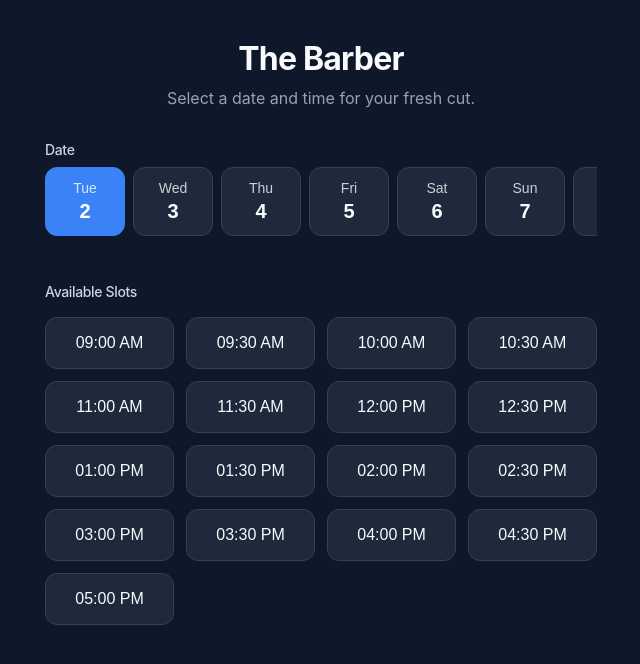
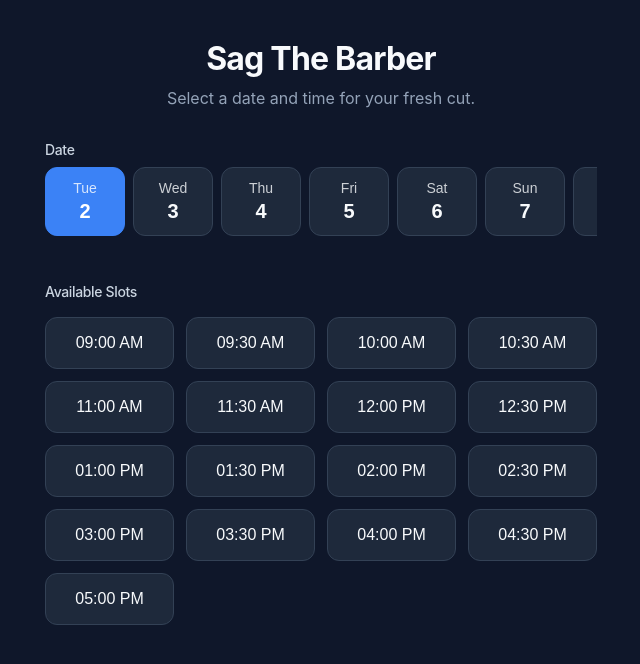
Before and after one commit to andrewkannan/thebarber, a Next.js app: page / in a window 1280 px wide. Shown: the top 664 px of the page, without its empty margins (319-959 px from the left). Built offline with nearby package versions, Linux system fonts and the light colour scheme; no server answers; the database is empty.

Commit message:
Rename to Sag The Barber

```diff
--- a/src/app/layout.js
+++ b/src/app/layout.js
@@ -1,7 +1,7 @@
 import './globals.css'
 
 export const metadata = {
-  title: 'The Barber',
+  title: 'Sag The Barber',
   description: 'Sleek & Fast Barber Booking System',
 }
 
--- a/src/app/page.js
+++ b/src/app/page.js
@@ -94,7 +94,7 @@ export default function Home() {
   return (
     <main className="container mt-4 mb-8">
       <div className="text-center mb-8">
-        <h1>The Barber</h1>
+        <h1>Sag The Barber</h1>
         <p style={{ color: '#94a3b8' }}>Select a date and time for your fresh cut.</p>
       </div>
 
```
